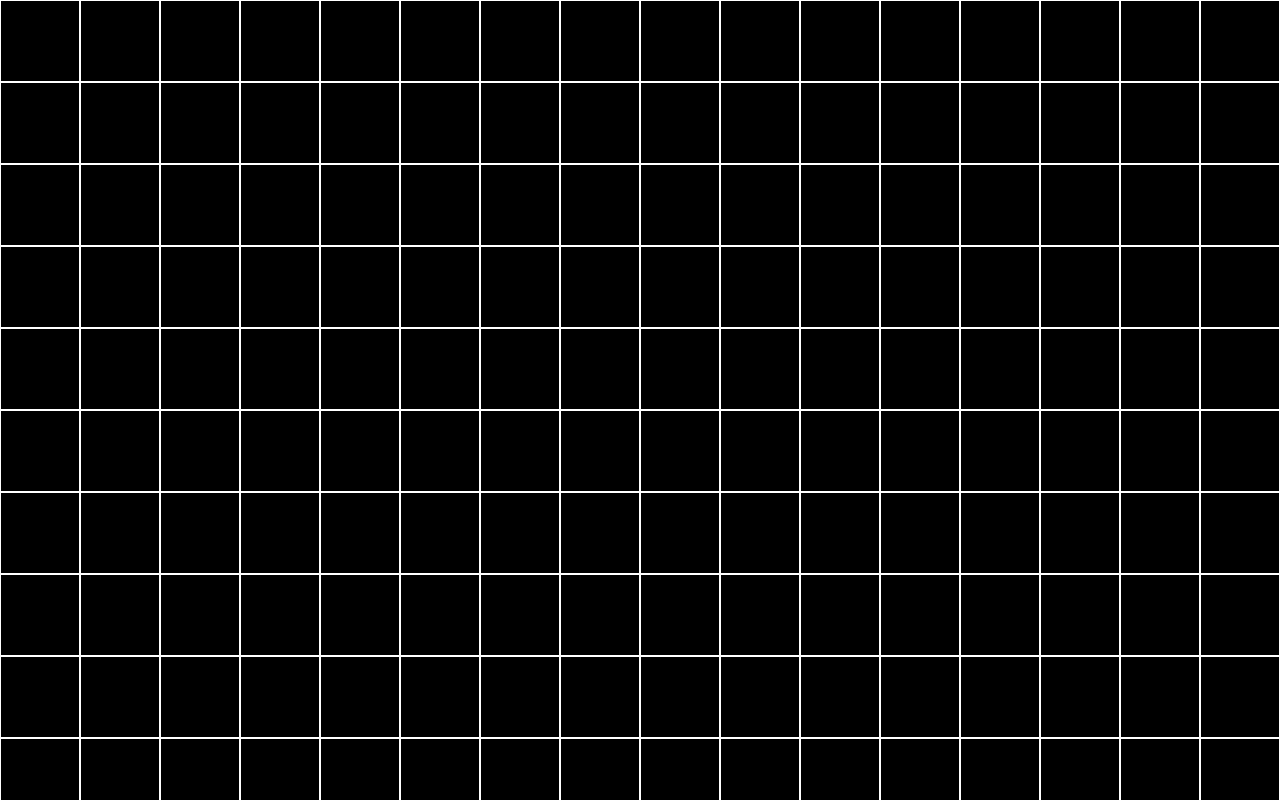
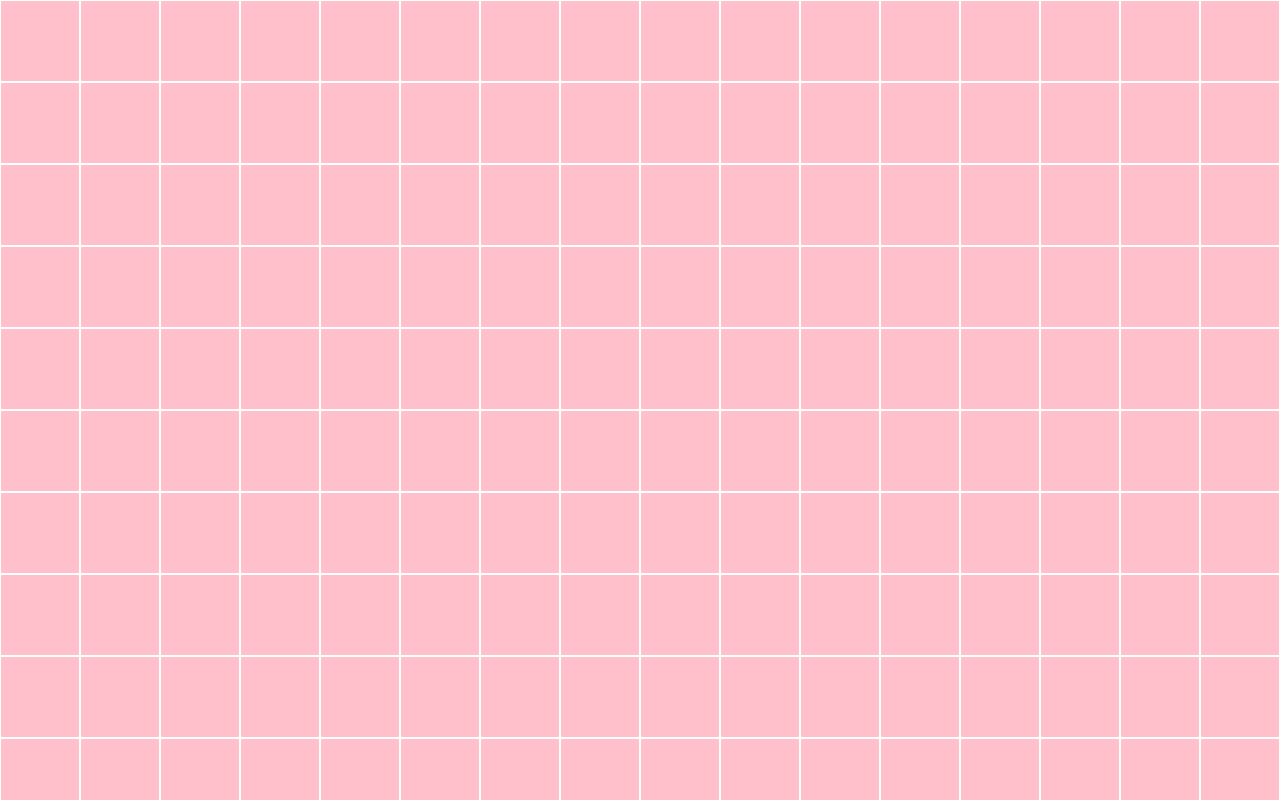
Before and after one commit to rohanpiya/etch-a-sketch, a plain HTML site: page index.html in a window 1280 px wide. Shown: the top 800 px of the page. Drawn offline with Linux system fonts and the light colour scheme.

Commit message:
Style using css instead of js

```diff
--- a/script.js
+++ b/script.js
@@ -6,12 +6,6 @@ for(let i = 0; i < 16; i++) {
     for(let j = 0; j < 16; j++) {
         const square = document.createElement('div');
         square.classList.add('square');
-        square.style.width = '6.25%';
-        square.style.paddingBottom = '6.25%';
-        square.style.height = '0';
-        square.style.backgroundColor = 'black';
-        square.style.border = 'white 1px solid';
-        square.style.margin = '0';
         smallContainer.appendChild(square);
     }
     bigContainer.appendChild(smallContainer);
--- a/styles.css
+++ b/styles.css
@@ -10,3 +10,12 @@ body {
 .small-container {
     display: flex;
 }
+
+.square {
+    background-color: pink;
+    border: white 1px solid;
+    margin: 0;
+    width: 6.25%;
+    padding-bottom: 6.25%;
+    height: 0;
+}
```
